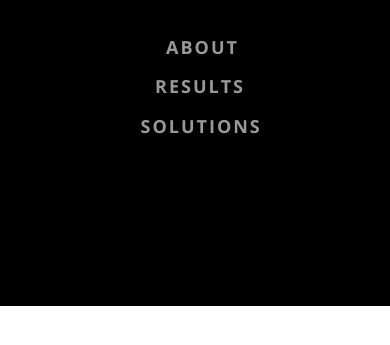
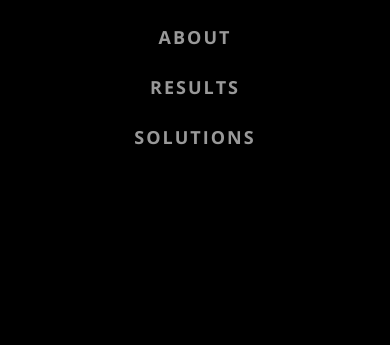
Before and after one commit to asghar4415/sleep-stress-and-students, a plain HTML site: page index.html in a window 390 px wide. Shown: the part 459-804 px from the top of the page. Drawn offline with nearby package versions, Linux system fonts and the light colour scheme; files whose address does not match are found by name; a web font is replaced by a local one.

Commit message:
page set

```diff
--- a/css/style.css
+++ b/css/style.css
@@ -412,7 +412,10 @@ body.section-show .transition-mask:before {
     bottom: auto;
   }
 }
-
+b
+{
+  border: 1px solid red;
+}
 @media screen and (max-width: 786px) {
 }
 
@@ -1832,11 +1835,13 @@ body .symp-btn {
   }
   .front-section {
     padding-top: 0;
-    overflow: visible;
+    /* overflow: visible; */
+    overflow: hidden;
     background: black;
     width: 100%;
-    height: 100%;
+    height: 100vh;
     padding-bottom: 100px;
+
   }
   body.section-show .transition-mask {
     position: absolute;
@@ -2027,10 +2032,11 @@ body .symp-btn {
 @media (max-width: 768px) {
   .front-section {
     padding-top: 0;
-    overflow: visible;
+    /* overflow: visible; */
+    overflow: hidden;
     background: black;
     width: 100%;
-    height: 100%;
+    height: 100vh;
     padding-bottom: 100px;
   }
   .front-person-links {
@@ -2153,10 +2159,11 @@ body .symp-btn {
 @media (max-width: 500px) {
 	.front-section {
 	  padding-top: 0;
-	  overflow: visible;
+	  /* overflow: visible; */
+    overflow: hidden;
 	  background: black;
 	  width: 100%;
-	  height: 100%;
+	  height: 100vh;
 	  padding-bottom: 100px;
 	}
 	.front-person-links {
@@ -2194,21 +2201,65 @@ body .symp-btn {
 		font-weight: 500;
 		color: #fff;
 	  }
+    .front-person-links
+    {
+      width: 100%;
+      height: auto;
+      display: flex!important;
+      flex-direction: column !important;
+      align-items: center !important;
+      justify-content: center !important;
+      margin:50px 0px 0px 0px;
+      padding: 0;
+      top: 0;
+      left: 0;
+      right: 0;
+
+    }
+    .front-person-links > ul
+    {
+      /* width: 80%; */
+      display: flex!important;
+      flex-direction: column !important;
+      align-items: center !important;
+      justify-content: center !important;
+      width: 100%;
+      height: auto;
+      top: 0;
+      left: 0;
+      right: 0;
+      margin: 0;
+      padding: 0;
+
+    }
+
 	  .front-person-links > ul > li > a {
 		text-align: center;
 		padding: 10px 48px;
-		display: block;
+		display: flex;
+    justify-self: center;
+    align-self: center;
+    text-align: center;
 		font-size: 18px;
 		letter-spacing: 2px;
 		text-transform: uppercase;
+    width: 100% !important;
+    height: 50px!important;
+    top: 0;
+    left: 0;
+    right: 0;
 	  }
+
 	.front-person-links .t1 {
-	  left: 5px;
+
+    /* text-align: center; */
+
+	  /* left: 5px; */
 	  text-transform: uppercase;
 	  font-weight: 500;
-	  bottom: 0;
+	  /* bottom: 0; */
 	  /* padding-bottom: 200px; */
-	  margin-left: -200px;
+	  /* margin-left: -200px; */
 	  -webkit-transform: rotate(0deg) translateY(0%);
 	  -moz-transform: rotate(0deg) translateY(0%);
 	  -ms-transform: rotate(-0deg) translateY(0%);
@@ -2219,9 +2270,14 @@ body .symp-btn {
 	  -ms-transform-origin: 0% 0%;
 	  -o-transform-origin: 0% 0%;
 	  transform-origin: 0% 0%;
+    margin: 0;
+    padding: 0;
+    top: 0;
+    left: 0;
+    right: 0;
 	}
 	.front-person-links .t2 {
-	  top: 5px;
+	  /* top: 5px; */
 	  left: 0;
 	  text-transform: uppercase;
 	  font-weight: 500;
@@ -2230,8 +2286,14 @@ body .symp-btn {
 	  -ms-transform: translateY(0%);
 	  -o-transform: translateY(0%);
 	  transform: translateY(0%);
-	  margin-left: -170px;
+	  /* margin-left: -170px; */
 	  /* padding-top: 200px; */
+    padding: 0;
+    margin: 0;
+    top: 0;
+    left: 0;
+    right: 0;
+
 	}
 	.front-person-links .t3 {
 	  left: 0;
@@ -2244,7 +2306,13 @@ body .symp-btn {
 	  transform: translateY(0%) rotate(0deg);
 	  /* margin-bottom: -30px; */
 	  padding-bottom: 60px;
-	  margin-left: -35px;
+	  /* margin-left: -35px; */
+    padding: 0;
+    margin: 0;
+    top: 0;
+    left: 0;
+    right: 0;
+
 	}
 	/* body.section-show .transition-mask{
 		  position:absolute;
```
Also changed, not shown: index.html (+4 -4 lines).
